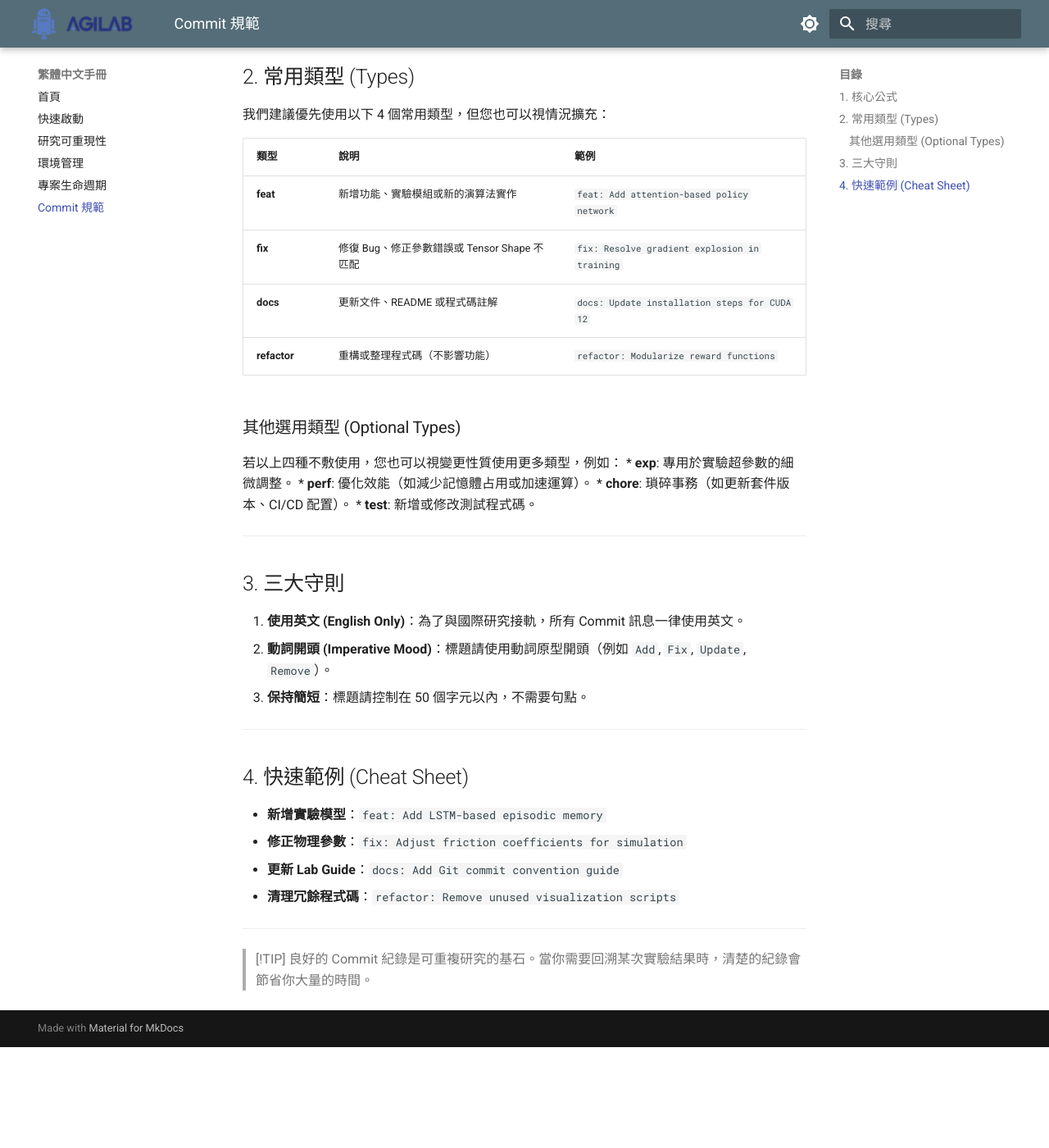
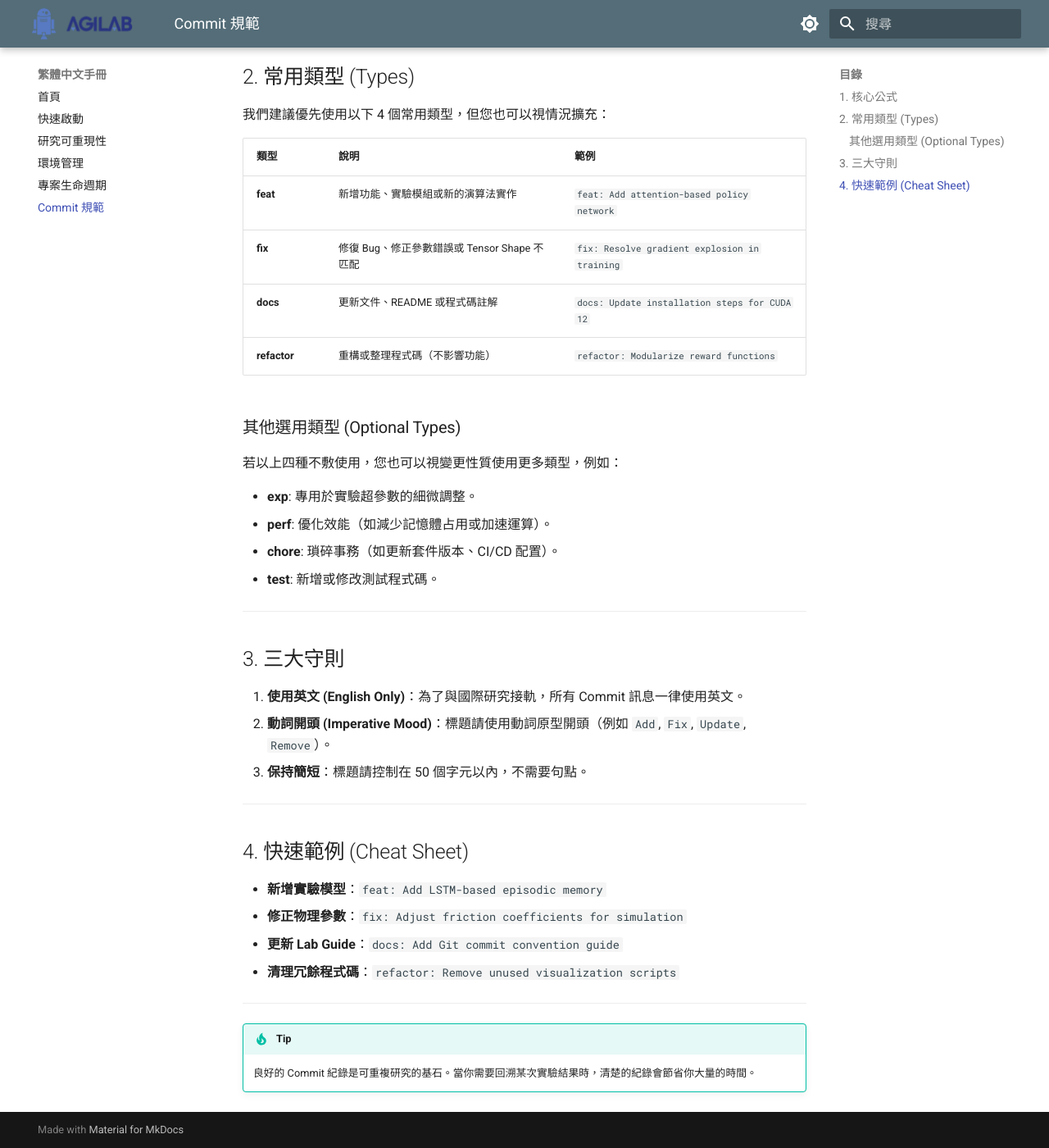
Before and after one commit to AGILAB-NTNU/AGILAB_Software_Lab_Guide, an MkDocs documentation site: the page built from docs/zh/git_convention.md, in a window 1280 px wide and 1400 px high, scrolled down 527 px. Shown: the whole window at 82% size. Built offline with MkDocs 1.6.1 and Material for MkDocs 9.7.7, drawn with Linux system fonts in a browser that asks for light colours; before the commit the page ends 1804 px from its top, so only the background shows below that.

```diff
--- a/docs/zh/git_convention.md
+++ b/docs/zh/git_convention.md
@@ -27,6 +27,7 @@ Type: English Description
 
 ### 其他選用類型 (Optional Types)
 若以上四種不敷使用，您也可以視變更性質使用更多類型，例如：
+
 *   **exp**: 專用於實驗超參數的細微調整。
 *   **perf**: 優化效能（如減少記憶體占用或加速運算）。
 *   **chore**: 瑣碎事務（如更新套件版本、CI/CD 配置）。
@@ -51,5 +52,5 @@ Type: English Description
 
 ---
 
-> [!TIP]
-> 良好的 Commit 紀錄是可重複研究的基石。當你需要回溯某次實驗結果時，清楚的紀錄會節省你大量的時間。
+!!! tip
+    良好的 Commit 紀錄是可重複研究的基石。當你需要回溯某次實驗結果時，清楚的紀錄會節省你大量的時間。
```
Also changed, not shown: docs/en/git_convention.md (+3 -2 lines).
